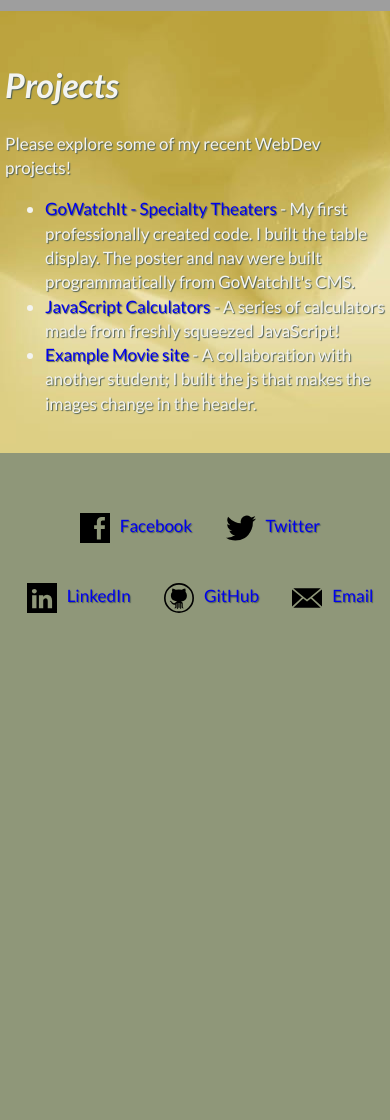
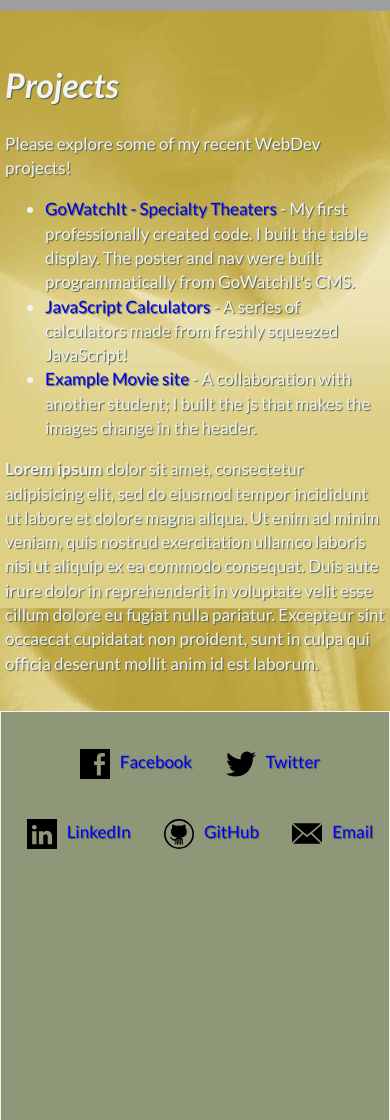
Before and after one commit to mattlissauer/onepage, a plain HTML site: page index.html in a window 390 px wide. Shown: the part 1040-2160 px from the top of the page. Before the commit the page ends 1876 px from the top, so only its background shows below. Drawn offline with nearby package versions, Linux system fonts and the light colour scheme; grey boxes are pictures that could not be loaded.

Commit message:
more style tweaks, plus adding two columns in the 'projects' section that stacks in mobile view

```diff
--- a/css/styles.css
+++ b/css/styles.css
@@ -149,12 +149,26 @@ section {
 }
 
 #projects {
+	height: 400px;
 	background-image: url(../images/background_projects.jpg);
 	padding-bottom: 20px;
 }
 
-#contact p {
-	text-align: center;
+#projects p {
+	margin-top: 0;
+}
+
+.projBox1 {
+	width: 50%;
+	padding-right: 10px;
+	float: left;
+	position: relative;
+}
+
+.projBox2 {
+	width: 50%;
+	float: left;
+	clear: right;
 }
 
 ul.contact {
@@ -232,4 +246,19 @@ ul.contact {
 		vertical-align: 300px;
 	}
 
+	#projects {
+		height: 700px;
+	}
+
+	.projBox1, .projBox2 {
+		width: 100%;
+		float: none;
+	}
+
+	#contact {
+		height: 100px;
+		margin-top: 0;
+		padding-top: 0;
+		border: 1px solid;
+	}
 }
--- a/index.html
+++ b/index.html
@@ -32,12 +32,17 @@
 	<section id="projects" data-stellar-background-ratio="0.5">
 		<h1>Projects</h1>
 		<div class="projectsImg"></div>
+		<div class="projBox1">
 			<p>Please explore some of my recent WebDev projects!</p>
 			<ul>
 				<li><a href="http://gowatchit.com/microsite/2438" target="blank">GoWatchIt - Specialty Theaters</a> - My first professionally created code. I built the table display. The poster and nav were built programmatically from GoWatchIt's CMS.</li>
 				<li><a href="http://nycda.zone/lissauer381/Calcs/" target="blank">JavaScript Calculators</a> - A series of calculators made from freshly squeezed JavaScript!</li>
 				<li><a href="http://nycda.zone/lissauer381/TheMovieList/" target="blank">Example Movie site</a> - A collaboration with another student; I built the js that makes the images change in the header.</li>
 			</ul>
+		</div>
+		<div class="projBox2">
+			<strong>Lorem ipsum</strong> dolor sit amet, consectetur adipisicing elit, sed do eiusmod tempor incididunt ut labore et dolore magna aliqua. Ut enim ad minim veniam, quis nostrud exercitation ullamco laboris nisi ut aliquip ex ea commodo consequat. Duis aute irure dolor in reprehenderit in voluptate velit esse cillum dolore eu fugiat nulla pariatur. Excepteur sint occaecat cupidatat non proident, sunt in culpa qui officia deserunt mollit anim id est laborum.
+		</div>
 	</section>
 
 	<section id="contact" data-stellar-background-ratio="0.5">
```
Lines whose indentation alone changed are shown as unchanged.
